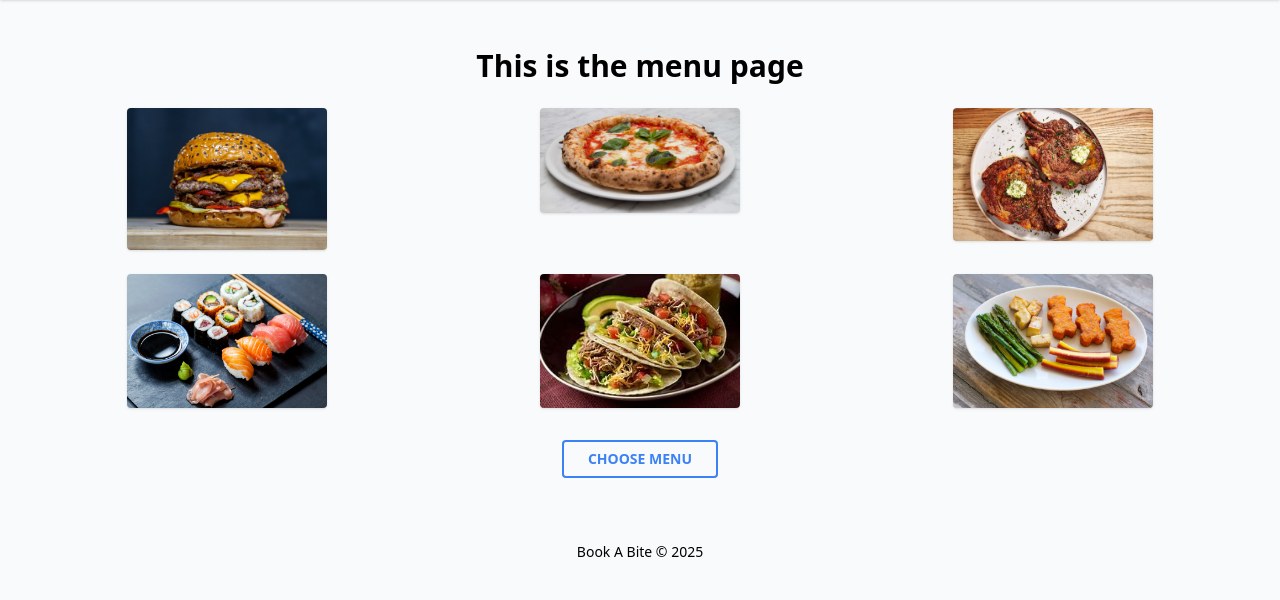
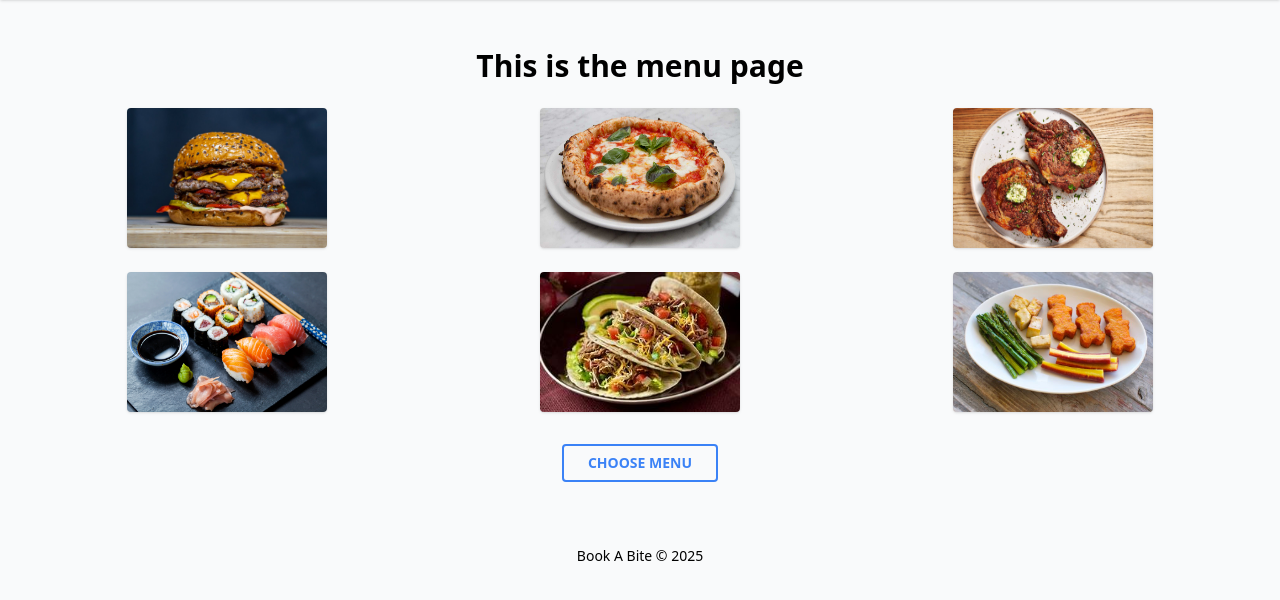
Before and after one commit to MaxMeechan/Book_A_Bite, a Django app: page /BookABite/menu/ in a window 1280 px wide. Shown: the part 112-712 px from the top of the page. Run offline with Django 3.2, Linux system fonts and the light colour scheme; some libraries are stand-ins or nearby versions.

Commit message:
Keeyan changed picture sizes

```diff
--- a/templates/BookaBite/menu.html
+++ b/templates/BookaBite/menu.html
@@ -11,22 +11,22 @@
 
   <div class="grid grid-cols-1 sm:grid-cols-2 md:grid-cols-3 gap-6">
     <div>
-      <img class="w-[200px] mx-auto rounded shadow" src="/media/Burger.jpg" alt="Burger">
+      <img class="w-[200px] h-[140px] mx-auto rounded shadow" src="/media/Burger.jpg" alt="Burger">
     </div>
     <div>
-      <img class="w-[200px] mx-auto rounded shadow" src="/media/Pizza.jpg" alt="Pizza">
+      <img class="w-[200px] h-[140px] mx-auto rounded shadow" src="/media/Pizza.jpg" alt="Pizza">
     </div>
     <div>
-      <img class="w-[200px] mx-auto rounded shadow" src="/media/Steak1.jpeg" alt="Steak">
+      <img class="w-[200px] h-[140px] mx-auto rounded shadow" src="/media/Steak1.jpeg" alt="Steak">
     </div>
     <div>
-      <img class="w-[200px] mx-auto rounded shadow" src="/media/Sushi.jpg" alt="Sushi">
+      <img class="w-[200px] h-[140px] mx-auto rounded shadow" src="/media/Sushi.jpg" alt="Sushi">
     </div>
     <div>
-      <img class="w-[200px] mx-auto rounded shadow" src="/media/Tacos.jpeg" alt="Tacos">
+      <img class="w-[200px] h-[140px] mx-auto rounded shadow" src="/media/Tacos.jpeg" alt="Tacos">
     </div>
     <div>
-      <img class="w-[200px] mx-auto rounded shadow" src="/media/Kids_Meal.jpg" alt="Kids Meal">
+      <img class="w-[200px] h-[140px] mx-auto rounded shadow" src="/media/Kids_Meal.jpg" alt="Kids Meal">
     </div>
   </div>
 
```
